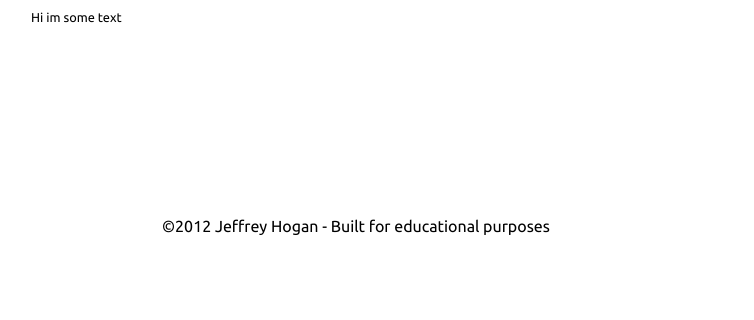
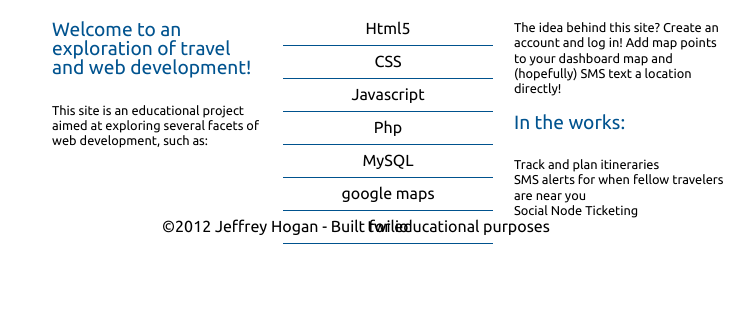
Before and after one commit to jeffhogan/wdim_387_final, a PHP site: page / in a window 1280 px wide. Shown: the part 566-886 px from the top of the page, without its empty margins (364-1118 px from the left). Before the commit the page ends 801 px from the top, so only its background shows below. Run offline with PHP 8.4, Linux system fonts and the light colour scheme; data that the repository does not hold is empty; a stand-in replaces the project's code that opens the database connection; some libraries are stand-ins or nearby versions.

Commit message:
additional dashboard elements and friends db added, new static info on homepage

```diff
--- a/_login.php
+++ b/_login.php
@@ -4,7 +4,7 @@
 
 	<h4>Please Log in:</h4>
 
-	<form action="checklogin.php" method="post">
+	<form action="checklogin.php" method="post" id="login_main">
 
 		<input type="text" name="username" value="" placeholder="email">
 		<input type="password" name="password" value="" placeholder="password">
--- a/_sidebar.php
+++ b/_sidebar.php
@@ -4,6 +4,22 @@
 
 	<p class="logout"><a href="logout.php">logout</a></p>
 
-	<h4 class="white">Search for friends</h4>
+	<h4 class="white">Friends</h4>
+
+	<?php
+
+			echo "<ul id=\"dash_list\">";
+
+			$friends = $dash->show_friends($dash->id);
+
+			foreach ($friends as $value) {
+
+				echo "<li>" . $value . "</li>";
+
+			}
+
+			echo "</ul>";
+
+	?>
 
 </aside>
--- a/core/classes/class.dashboard.php
+++ b/core/classes/class.dashboard.php
@@ -28,7 +28,9 @@
 			GLOBAL $mysqli;
 
 			$sql = "SELECT id FROM members WHERE username='$user'";
+
 			$id = $mysqli->query($sql);
+
 			$id = $id->fetch_row();
 
 			if ($id) {
@@ -43,27 +45,31 @@
 		}
 
 		/**
-	 * get all the geolocation points for a specific user
+		 * get all the friends for a specific user
 		 *
 		 * @return object
 		 * @author jeffreyhogan
 		 **/
-	public function getGeo($id) {
+		public function show_friends($id) {
 
+			$names = array();
 
+			GLOBAL $mysqli;
+
+			$sql = "SELECT name FROM friends WHERE user_id='$id[0]'";
+
+			$results = $mysqli->query($sql);
+
+			while($row = $results->fetch_row()) {
+
+				array_push($names, $row[0]);
 
 			}
 
-	/**
-	 * function for writing a geolocation to the database. Looking for an object returned from google's geolocation api
-	 *
-	 * @return void
-	 * @author jeffreyhogan
-	 **/
-	public function writeGeo($obj) {
-
+			return $names;
 
 		}
+
 
 
 
--- a/core/functions/login_functions.php
+++ b/core/functions/login_functions.php
@@ -5,17 +5,6 @@
 /**
  * Library of functions for handling login and authentication
  */
-
-
-/**
- * function to check if a login is valid
- *
- * @return boolean
- * @author jeffreyhogan
- **/
-function login() {
-
-}
 
 /**
  * check to see if the attempted username is something resembling a proper email
@@ -49,14 +38,20 @@ function checkAvailable($name) {
 
 	GLOBAL $mysqli;
 
-	$sql = "SELECT username FROM members WHERE username=$name";
+	$sql = "SELECT id FROM members WHERE username='$name'";
 
 	$result = $mysqli->query($sql);
 
-	if ($result) {
+	$result = $result->num_rows;
+
+	if ($result > 0) {
+
 		return false;
+
 	} else {
+
 		return true;
+
 	}
 
 }
--- a/css/style.css
+++ b/css/style.css
@@ -69,7 +69,17 @@ aside {
 	width: 700px;
 	min-height: 300px;
 	float: left;
+	padding-top: 10px;
 }
+
+.main ul {
+	text-align: center;
+}
+	.main ul li {
+		margin-bottom: 7px;
+		border-bottom: 1px solid #00528e;
+		height: 25px;
+	}
 
 footer {
 	position: absolute;
@@ -101,11 +111,29 @@ aside form {
 		margin-top: 8px;
 	}
 
+#login_main input[type=submit] {
+	margin-top: 10px;
+}
+
+.index_column {
+	float: left;
+	width: 30%;
+	margin-left: 3%;
+}
+
 /*** Dashboard ***/
 #add_location {
 	margin-top: 10px;
 	width: 100%;
 	height: 25px;
+}
+
+#add_button {
+	margin-top: 8px;
+}
+
+#dash_list li {
+	margin-top: 10px;
 }
 
 /*** Type ***/
--- a/index.php
+++ b/index.php
@@ -9,7 +9,6 @@
 ?>
 <?php include('_header.php'); ?>
 
-		<!-- <?php include('_sidebar.php'); ?> -->
 		<?php include('_login.php'); ?>
 
 
@@ -17,9 +16,43 @@
 
 		</div>
 
-		<div id="dashboard">
+		<div id="dashboard" class="main">
 
-			<p>Hi im some text</p>
+			<div class="index_column">
+
+				<h3>Welcome to an exploration of travel and web development!</h3>
+
+				<p>This site is an educational project aimed at exploring several facets of web development, such as:</p>
+
+			</div>
+
+			<div class="index_column">
+
+				<ul id="index_list">
+
+					<li>Html5</li>
+					<li>CSS</li>
+					<li>Javascript</li>
+					<li>Php</li>
+					<li>MySQL</li>
+					<li>google maps</li>
+					<li>twilio</li>
+
+				</ul>
+
+			</div>
+
+			<div class="index_column">
+
+				<p>The idea behind this site? Create an account and log in! Add map points to your dashboard map and (hopefully) SMS text a location directly!</p><br />
+
+				<h3>In the works:</h3>
+
+				<p>Track and plan itineraries</p>
+				<p>SMS alerts for when fellow travelers are near you</p>
+				<p>Social Node Ticketing</p>
+
+			</div>
 
 		</div>
 
--- a/js/scripts.js
+++ b/js/scripts.js
@@ -29,9 +29,27 @@ $(document).ready(function() {
 
 			geeQuest.request($("#add_location").val());
 
-		};
+		}
 
-	})
+	});
+
+	//bind event to return key on input field
+	$("#add_location").keyup(function(e) {
+
+  		if (e.keyCode == '13') {
+
+     		e.preventDefault();
+
+     		if ($("#add_location") != "") {
+
+			geeQuest.request($("#add_location").val());
+
+			}
+
+   		}
+
+	});
+
 
 });
 
@@ -119,8 +137,11 @@ geeQuest.request = function (address) {
 console.log(results);
 			//store each pertinant piece of a new location for db
 			geeQuest.userNew.add = results[0].formatted_address;
-			geeQuest.userNew.lat = results[0].geometry.location.Pa;
-			geeQuest.userNew.lon = results[0].geometry.location.Qa;
+
+			geeQuest.userNew.lat = results[0].geometry.location.Ka;
+			geeQuest.userNew.lon = results[0].geometry.location.La;
+
+			console.log(results[0].geometry.location[1]);
 
 			//Write the new location to the db
 			geeQuest.writeDb(geeQuest.userNew);
```
Lines whose indentation alone changed are shown as unchanged.
